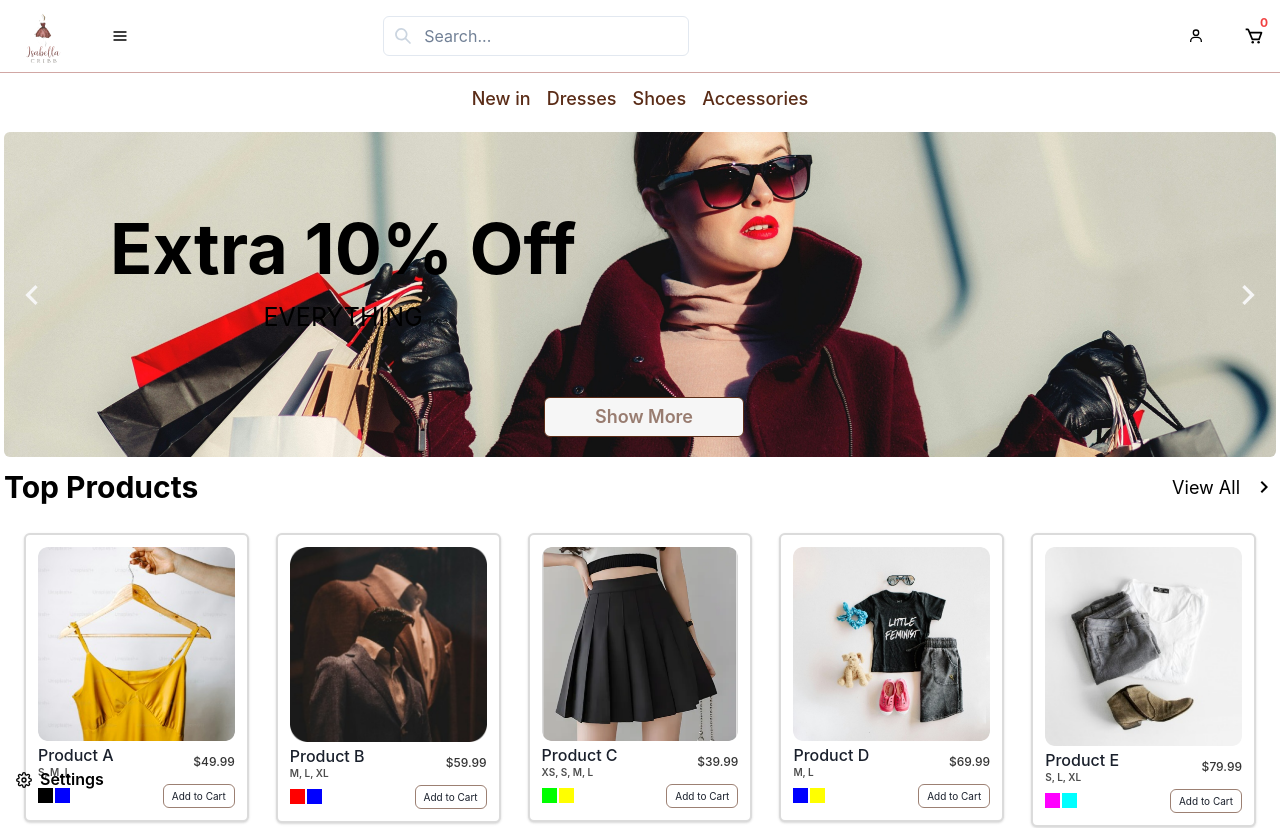
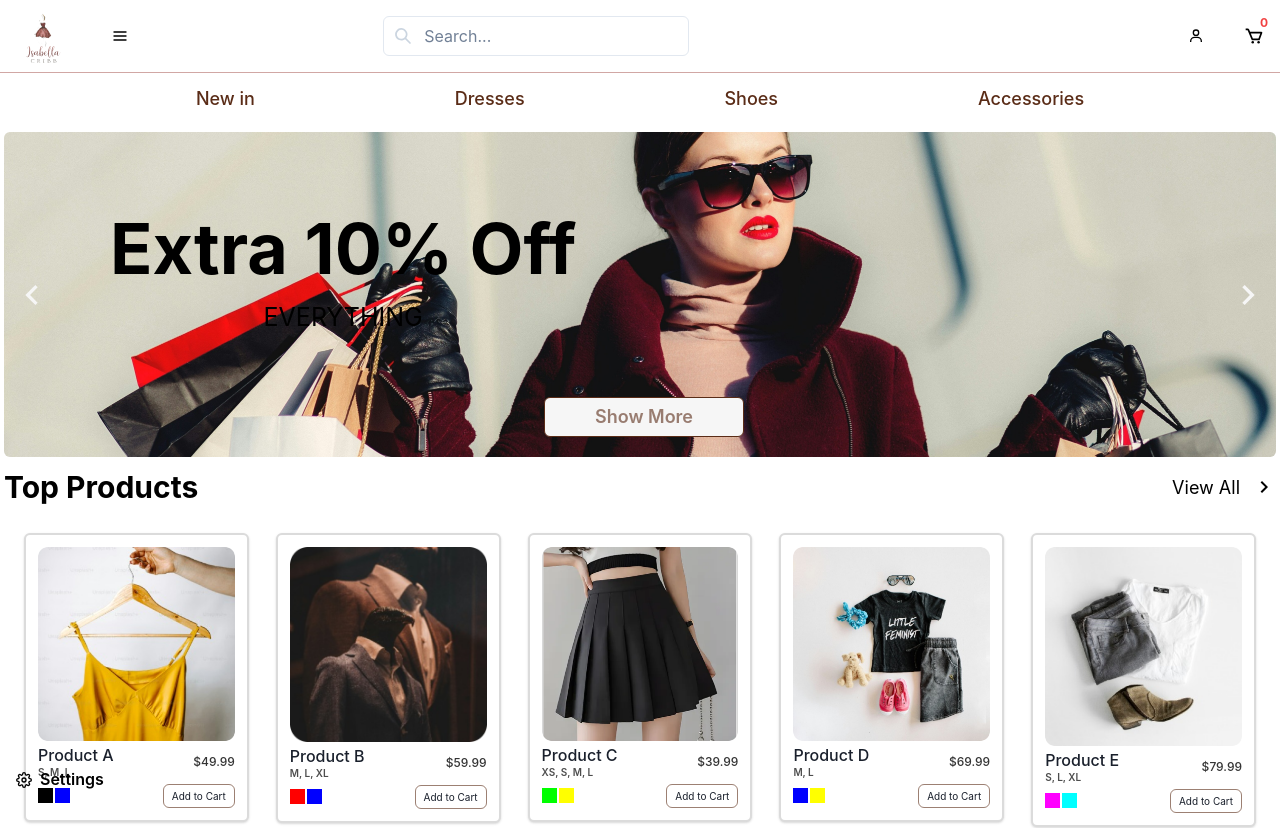
Before and after one commit to stephen-gift/shopping-cart, a Next.js app: page / in a window 1280 px wide. Shown: the top 828 px of the page. Built offline with nearby package versions, Linux system fonts and the light colour scheme.

Commit message:
update SCCategoriesContainer

```diff
--- a/src/containers/HomePageContainer/CategoriesContainer.tsx
+++ b/src/containers/HomePageContainer/CategoriesContainer.tsx
@@ -8,7 +8,7 @@ const SCCategoriesContainer = (props: Props) => {
   return (
     <Flex
       direction="row"
-      justifyContent="center"
+      justifyContent="space-evenly"
       alignItems="center"
       wrap="wrap"
       gap="4"
@@ -20,7 +20,6 @@ const SCCategoriesContainer = (props: Props) => {
           href={`#${category.toLowerCase().replace(/ /g, "-")}`} // Assuming you want the links to scroll to sections with corresponding ids
           fontSize={{ base: "14px", md: "18px" }}
           fontWeight="500"
-          lineHeight={{ base: "21px", md: "27px" }}
           textAlign="left"
           color="#5A2C17"
           _hover={{ textDecoration: "none", color: "#374382" }} // Optional: add hover styles
```
